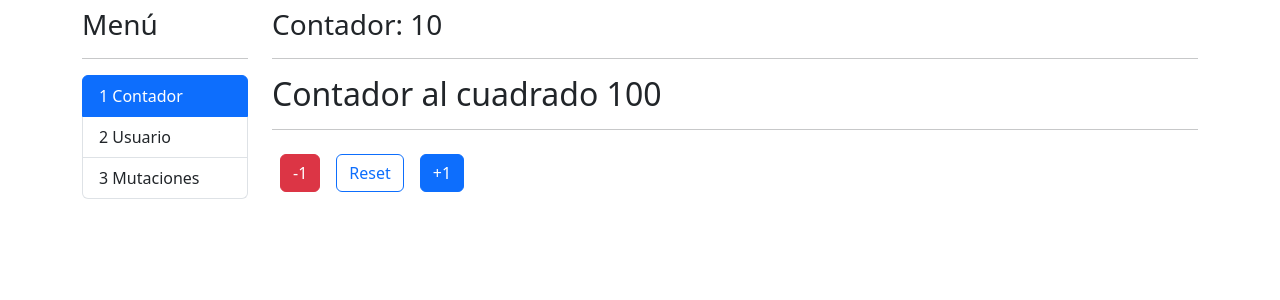
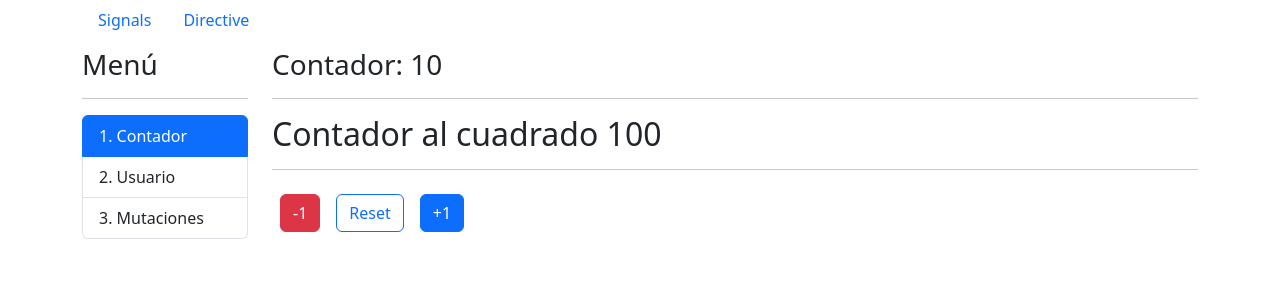
Before and after one commit to mapcsasystem/angular17-directivas-signals, an Angular app: page /signals/counter in a window 1280 px wide. Shown: the top 300 px of the page. Built offline with nearby package versions, Linux system fonts and the light colour scheme.

Commit message:
add nav bar global

```diff
--- a/src/app/app.component.html
+++ b/src/app/app.component.html
@@ -1 +1,9 @@
+<ul class="nav">
+  <li class="nav-item">
+    <a class="nav-link" routerLink="/signals" routerLinkActive="active">Signals</a>
+  </li>
+  <li class="nav-item">
+    <a class="nav-link" routerLink="/products" routerLinkActive="active">Directive</a>
+  </li>
+</ul>
 <router-outlet />
--- a/src/app/signals/components/side-menu/side-menu.component.html
+++ b/src/app/signals/components/side-menu/side-menu.component.html
@@ -13,7 +13,7 @@
 
   @for (menu of menuItems(); track menu.title;let i=$index) {
   <li class="list-group-item" [routerLink]="[menu.route]" routerLinkActive="active">
-        {{(i+1)+' '+ menu.title }}
+    {{(i+1)+'. '+ menu.title }}
   </li>
   }
 
```
Also changed, not shown: src/app/app.component.ts (+8 -2 lines), 1 other file (tests, documents, lock files or other folders). Lines whose indentation alone changed are shown as unchanged.
